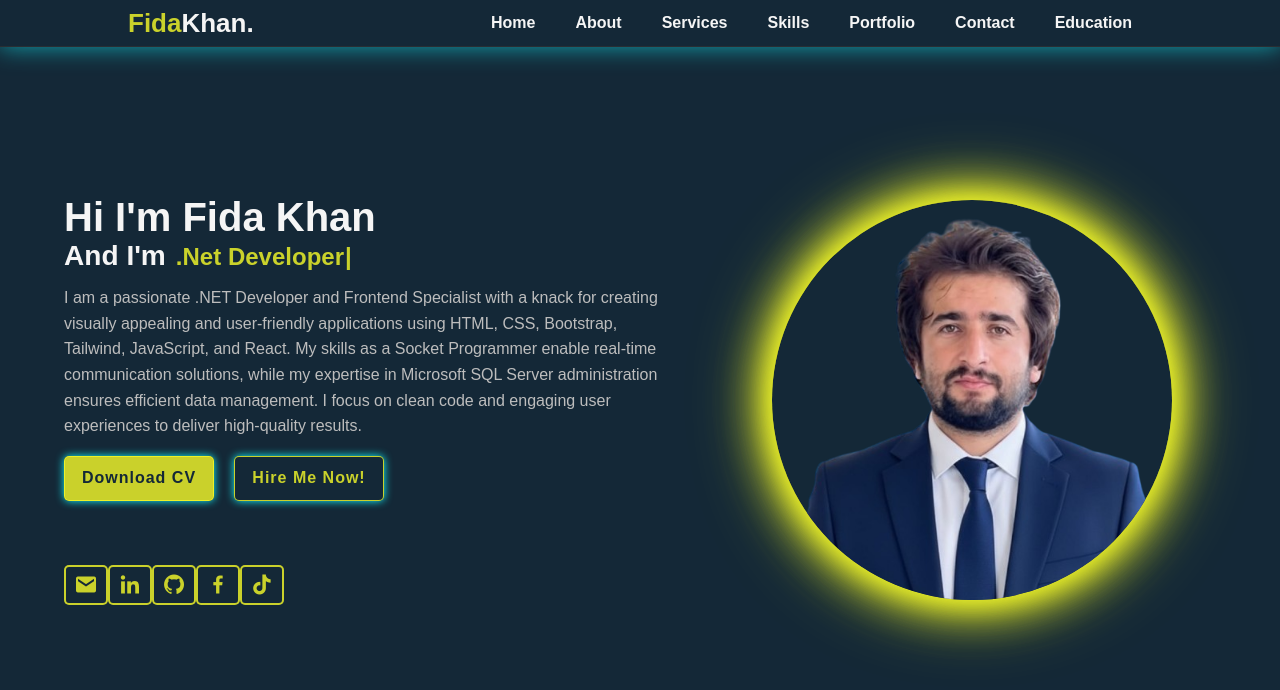
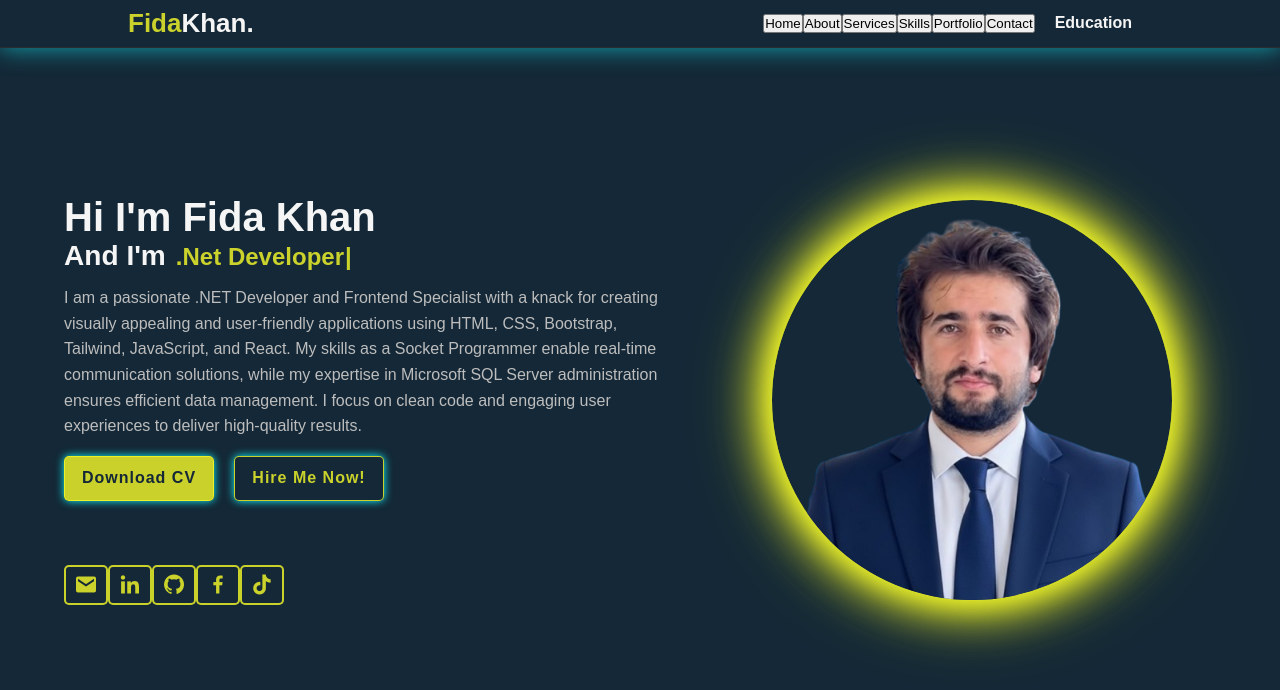
Before and after one commit to fidakhanProg/FK, a React (Create React App) app: page / in a window 1280 px wide. Shown: the top 690 px of the page. Built offline with nearby package versions, Linux system fonts and the light colour scheme.

Commit message:
Update index.js

```diff
--- a/src/index.js
+++ b/src/index.js
@@ -215,84 +215,66 @@ const AppContainer = () => {
         </div>
 
 
-        <ul className={`navList ${isMenuOpen ? "open" : ""}`}>
+       <ul className={`navList ${isMenuOpen ? "open" : ""}`}>
 
   <li>
-    <a
-      href="#home"
+    <button
+      type="button"
       className="section-link"
-      onClick={(e) => {
-        e.preventDefault();
-        goToSection("home");
-      }}
+      onClick={() => goToSection("home")}
     >
       Home
-    </a>
+    </button>
   </li>
 
   <li>
-    <a
-      href="#about"
+    <button
+      type="button"
       className="section-link"
-      onClick={(e) => {
-        e.preventDefault();
-        goToSection("about");
-      }}
+      onClick={() => goToSection("about")}
     >
       About
-    </a>
+    </button>
   </li>
 
   <li>
-    <a
-      href="#services"
+    <button
+      type="button"
       className="section-link"
-      onClick={(e) => {
-        e.preventDefault();
-        goToSection("services");
-      }}
+      onClick={() => goToSection("services")}
     >
       Services
-    </a>
+    </button>
   </li>
 
   <li>
-    <a
-      href="#skills"
+    <button
+      type="button"
       className="section-link"
-      onClick={(e) => {
-        e.preventDefault();
-        goToSection("skills");
-      }}
+      onClick={() => goToSection("skills")}
     >
       Skills
-    </a>
+    </button>
   </li>
 
   <li>
-    <a
-      href="#portfolio"
+    <button
+      type="button"
       className="section-link"
-      onClick={(e) => {
-        e.preventDefault();
-        goToSection("portfolio");
-      }}
+      onClick={() => goToSection("portfolio")}
     >
       Portfolio
-    </a>
+    </button>
   </li>
 
   <li>
-    <a
-      href="#contact"
+    <button
+      type="button"
       className="section-link"
-      onClick={(e) => {
-        e.preventDefault();
-        goToSection("contact");
-      }}
+      onClick={() => goToSection("contact")}
     >
       Contact
-    </a>
+    </button>
   </li>
 
   <li>
```
